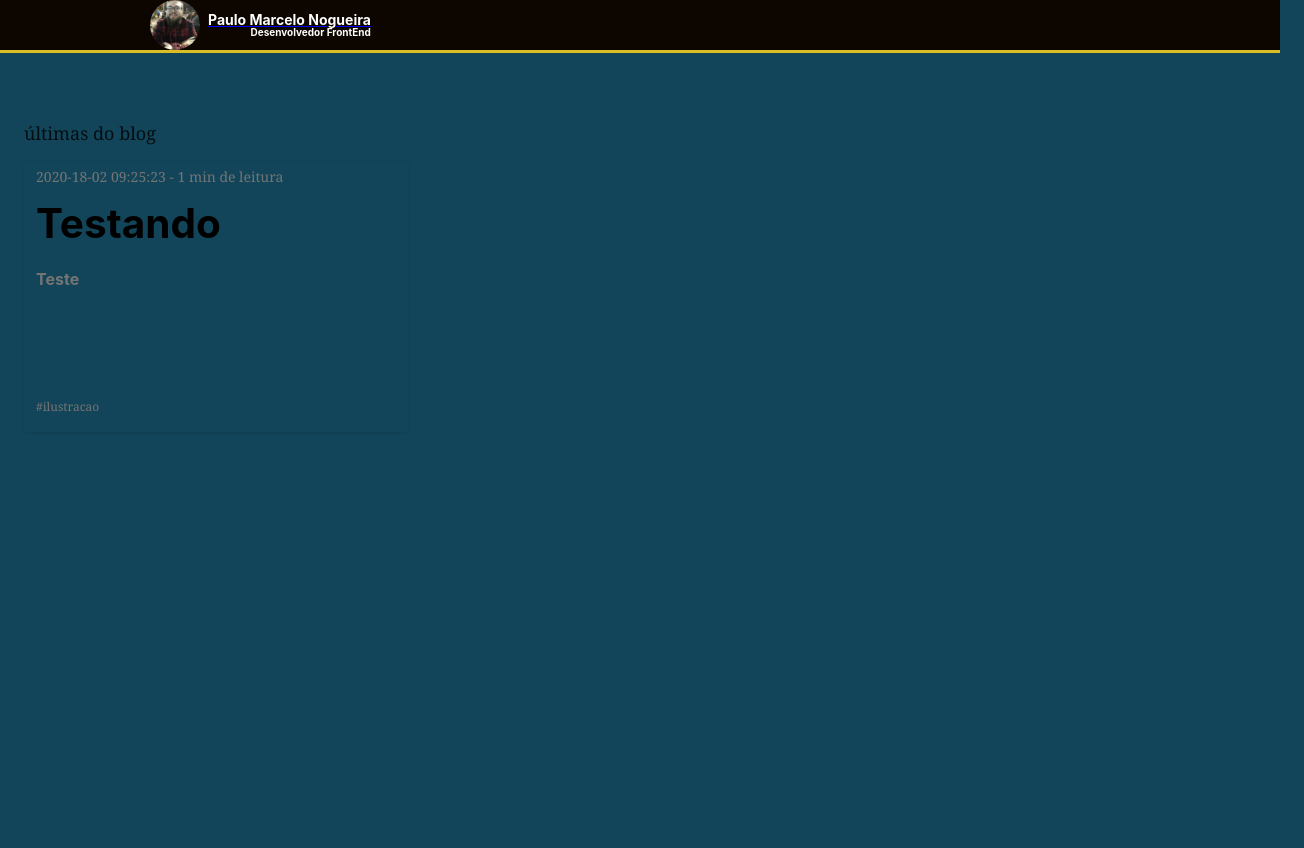
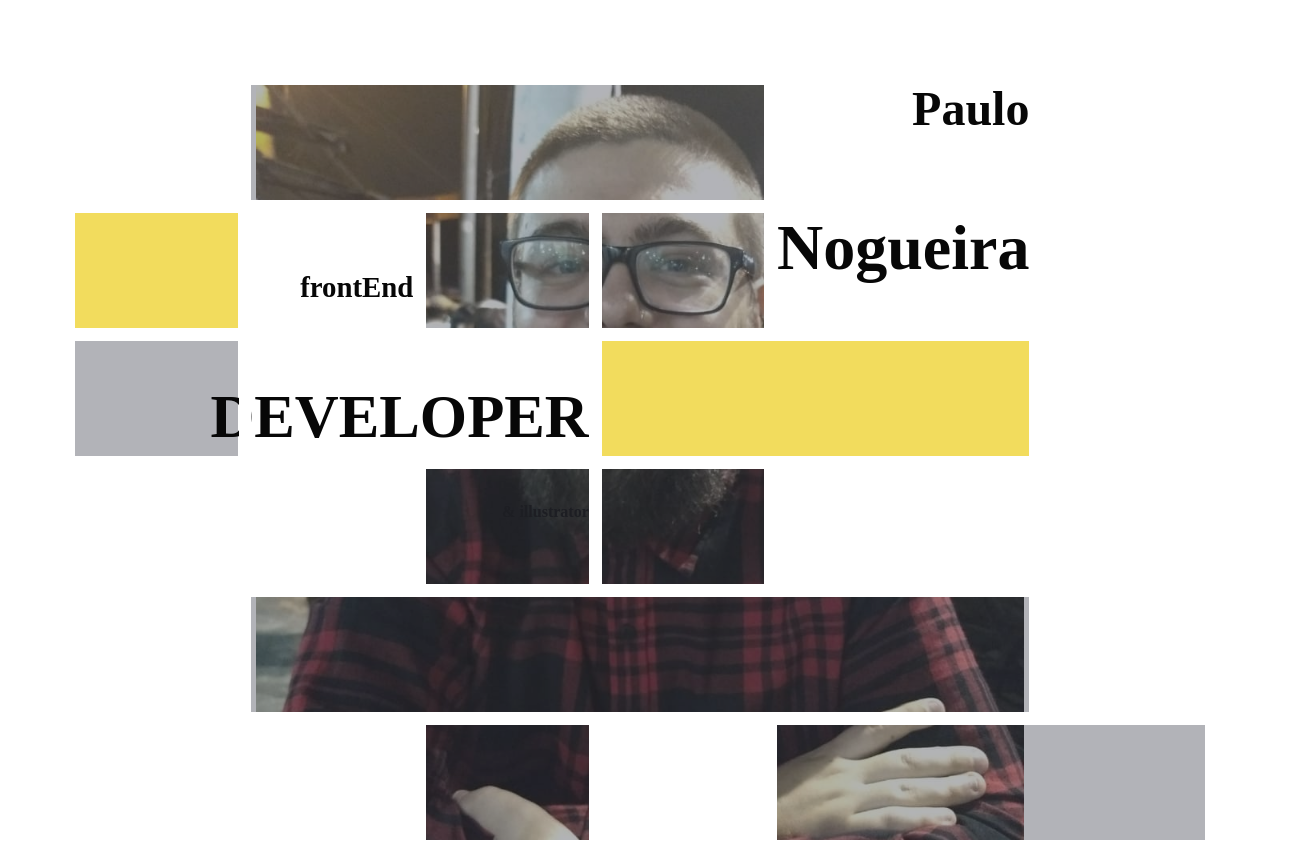
Before and after one commit to PauloMarceloNogueira/paulomarcelo, a Gatsby site: page / in a window 1280 px wide. Shown: the whole page, 1304 px wide, since content can reach past the window. Before the commit the page ends 800 px from the top, so only its background shows below. Built offline with nearby package versions, Linux system fonts and the light colour scheme; Gatsby itself is replaced by a stand-in of ours; some packages are replaced by stand-ins of ours.

Commit message:
Change new Index

```diff
--- a/src/components/layout.css
+++ b/src/components/layout.css
@@ -2,11 +2,13 @@
 
 html {
   font-family: "Roboto", sans-serif;
-  background-color: #124559;
+
   -ms-text-size-adjust: 100%;
   -webkit-text-size-adjust: 100%;
+  font-size: 1em !important;
 }
 body {
+  font-size: 1em;
   margin: 0;
   -webkit-font-smoothing: antialiased;
   -moz-osx-font-smoothing: grayscale;
--- a/src/pages/index.js
+++ b/src/pages/index.js
@@ -1,15 +1,194 @@
 import React from "react"
 
-import Layout from "../containers/Layout"
+// import Layout from "../containers/Layout"
 
 import SEO from "../components/seo"
-import MainContent from "../components/MainContent"
+// import MainContent from "../components/MainContent"
+// import { Container, Background, Box, Title, Subtitle } from "./styles"
+import { useStaticQuery } from "gatsby"
+import media from "styled-media-query"
+import styled from "styled-components"
+const IndexPage = () => {
+  const { allFile } = useStaticQuery(
+    graphql`
+      query {
+        allFile: file(relativePath: { eq: "avatar/avatar.jpeg" }) {
+          childImageSharp {
+            fixed(width: 960, height: 960) {
+              ...GatsbyImageSharpFixed
+            }
+          }
+        }
+      }
+    `
+  )
+  return (
+    <>
+      <SEO title="Page two" />
+      <Container image={allFile.childImageSharp.fixed.src}>
+        <Background>
+          <Box></Box>
+          <Box></Box>
+          <Box></Box>
+          <Box></Box>
+          <Box></Box>
+          <Box></Box>
+          <Box></Box>
+          <Box></Box>
+          <Box></Box>
+          <Box></Box>
+          <Box op={true} span={3}></Box>
+          <Box
+            className="boxText"
+            justify="flex-end"
+            direction="column"
+            text={true}
+            rowSpan={2}
+          >
+            <Title mbSize={150} size={300}>
+              Paulo
+            </Title>
+            <Title mbSize={200} size={400}>
+              Nogueira
+            </Title>
+          </Box>
+          <Box></Box>
+          <Box></Box>
+          <Box></Box>
+          <Box op={true} span={1} colored={"#F2DC5D"}></Box>
+          <Box className="boxText" justify="flex-end" text={true} span={1}>
+            <Subtitle size={180} mbSize={80}>
+              frontEnd
+            </Subtitle>
+          </Box>
+          <Box op={true} span={1}></Box>
+          <Box op={true} span={1}></Box>
+          <Box></Box>
+          <Box></Box>
+          <Box></Box>
+          <Box op={true} span={1}></Box>
+          <Box
+            text={true}
+            className="boxText"
+            span={2}
+            justify="flex-start"
+            align="flex-end"
+            direction="column"
+          >
+            <Title size={380} mbSize={130}>
+              DEVELOPER
+            </Title>
+            <Title size={100} mbSize={60}>
+              & illustrator
+            </Title>
+          </Box>
 
-const IndexPage = () => (
-  <Layout>
-    <SEO title="Bem Vindo!" />
-    <MainContent />
-  </Layout>
-)
+          <Box op={true} span={2} colored={"#F2DC5D"}></Box>
+          <Box></Box>
+          <Box></Box>
+          <Box></Box>
+          <Box></Box>
+          <Box></Box>
+          <Box op={true} span={1}></Box>
+          <Box op={true} span={1}></Box>
+          <Box
+            text={true}
+            className="boxText"
+            span={2}
+            justify="center"
+            align="flex-start"
+            direction="column"
+          >
+            {/* <Title size={12} onClick={e => nextImage()}>
+          Próxima
+        </Title>
+        <Title size={12} onClick={e => prevImage()}>
+          Anterior
+        </Title> */}
+          </Box>
+          <Box></Box>
+          <Box></Box>
+          <Box></Box>
+          <Box op={true} span={4}></Box>
+          <Box></Box>
+          <Box></Box>
+          <Box></Box>
+          <Box></Box>
+          <Box></Box>
+          <Box op={true} span={1}></Box>
+          <Box></Box>
+          <Box op={true} span={2}></Box>
+        </Background>
+      </Container>
+    </>
+  )
+}
 
 export default IndexPage
+
+export const Container = styled.div`
+  background-color: #fff;
+  transition: background-image 0.2s ease;
+  background-repeat: no-repeat;
+  background-image: url(${props => props.image});
+  background-size: 60vw;
+  background-position: center 0vw;
+  ${media.lessThan("medium")`margin-top: 40%;`}
+`
+export const Background = styled.div`
+  display: grid;
+  grid-gap: 1vw;
+  grid-template-rows: 5vw;
+  grid-auto-rows: 9vw;
+  grid-template-columns: 1fr repeat(6, 3fr) 1fr;
+  ${media.lessThan("medium")`grid-template-rows: 3vw;`}
+}
+`
+export const Box = styled.div`
+  cursor: pointer;
+  position: relative;
+  background-color: #fff;
+  outline-style: solid;
+  outline-color: #fff;
+  outline-width: 1vw;
+  background-color: ${props =>
+    props.op && !props.colored
+      ? "rgba(64,67,78,0.4)!important"
+      : props.colored
+      ? props.colored
+      : ""};
+  grid-column-end: span ${props => props.span};
+  grid-row-end: span ${props => props.rowSpan};
+  &.boxText {
+    display: flex;
+    flex-direction: ${props => (props.direction ? props.direction : "row")};
+    align-items: ${props => (props.align ? props.align : "flex-end")};
+    justify-content: ${props => (props.justify ? props.justify : "flex-start")};
+  }
+  &.boxSubText {
+    display: flex;
+    align-items: ${props => (props.align ? props.align : "flex-start")};
+    justify-content: ${props => (props.justify ? props.justify : "flex-start")};
+  }
+  &:hover {
+    background-color: #cca43b;
+    & h1 {
+      color: #242f40;
+    }
+  }
+`
+
+export const Title = styled.h1`
+  color: #070707;
+  font-size: ${props => (props.size ? props.size : 24)}%;
+  ${media.lessThan("medium")`font-size: ${props =>
+    props.mbSize ? props.mbSize : 24}%;`}
+`
+
+export const Subtitle = styled.h2`
+  color: #070707;
+  font-size: ${props => (props.size ? props.size : 32)}%;
+  ${media.between("large", "medium")`font-size: 100%`}
+  ${media.lessThan("medium")`font-size: ${props =>
+    props.mbSize ? props.mbSize : 24}%;`}
+`
```
Also changed, not shown: package.json (+12 -12 lines), src/pages/page-2.js (deleted, +0 -181 lines), src/pages/styles.js (deleted, +0 -48 lines), src/images/WhatsApp Image 2020-01-21 at 01.17.08.jpeg (added), src/images/WhatsApp Image 2020-01-22 at 23.18.08.jpeg (added), src/images/avatar.jpeg (added), src/images/test.jpg (deleted), 1 other file.
